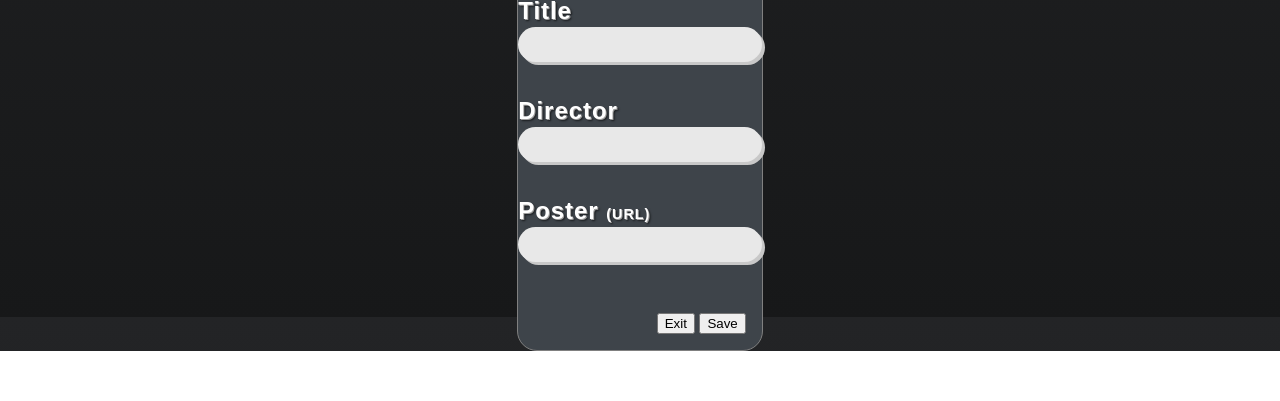
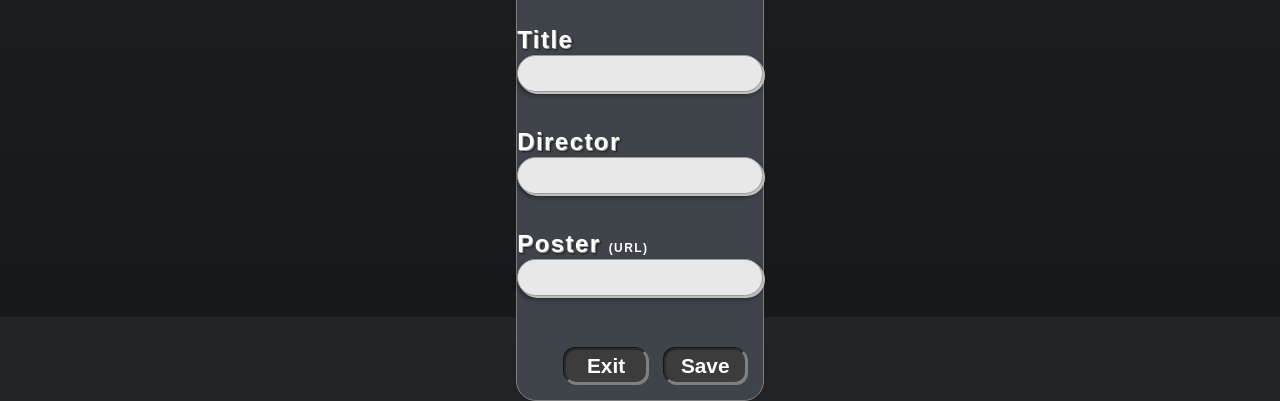
Before and after one commit to AsidyxTheHacker/film-library, a plain HTML site: page index.html in a window 1280 px wide. Shown: the part 483-884 px from the top of the page. Before the commit the page ends 834 px from the top, so only its background shows below. Drawn offline with Linux system fonts and the light colour scheme.

Commit message:
modal button styles

```diff
--- a/style.css
+++ b/style.css
@@ -61,7 +61,7 @@ body {
     font-size: 1em;
     border-radius: 8px;
     box-shadow: rgba(0, 0, 0, 0.742) 0 0 5px;
-    margin: .5em;
+    margin: .5em .5em 1.5em .5em;
     border: solid gray 1px;
     text-align: center;
 }
@@ -91,7 +91,11 @@ body {
     margin-left: 3.4em;
     opacity: 0;
     cursor: pointer;
-    transition: .2s;
+    transition: .1s;
+}
+
+.btn-group img:active {
+    transform: scale(.8);
 }
 
 .modal-container {
@@ -116,8 +120,7 @@ body {
 .modal-header h4 {
     color: rgb(231, 197, 1);
     text-shadow: rgb(142, 116, 0) 1px 1px 0, rgba(0, 0, 0, 0.583) 2px 2px 2px;
-    font-size: 1.8em;
-    text-decoration: underline;
+    font-size: 2em;
 }
 
 .form-query {
@@ -130,11 +133,12 @@ label {
     font-weight: bold;
     font-size: 1.5em;
     text-shadow: rgb(157, 157, 157) 1px 1px 0, rgba(0, 0, 0, 0.583) 2px 2px 2px;
-    letter-spacing: .04em;
+    letter-spacing: .06em;
 }
 
 .form-label span {
-    font-size: .6em;
+    font-size: .5em;
+    text-shadow: none;
 }
 
 input {
@@ -142,9 +146,9 @@ input {
     border-radius: 20px;
     background-color: rgb(232, 232, 232);
     padding: .4em .5em .4em .5em;
-    border: none;
+    border: solid 1px rgb(155, 155, 155);
     margin: .1em 0 2em 0;
-    box-shadow: rgb(200, 200, 200) 3px 3px 0;
+    box-shadow: rgb(190, 190, 190) 2px 2px 0, rgba(0, 0, 0, 0.476) 0 3px 5px;
 }
 
 input:focus {
@@ -152,8 +156,33 @@ input:focus {
 }
 
 .modal-footer {
+    display: flex;
     align-self: end;
     padding: 1em;
+    gap: 1em;
+}
+
+.modal-footer button {
+    color: white;
+    font-size: 1.3em;
+    border-radius: 12px;
+    padding: .2em 0 .2em 0;
+    border: gray 2px inset;
+    cursor: pointer;
+    width: 4em;
+    transition: .2s ease-in-out;
+    font-weight: 550;
+    background-color: rgb(60, 60, 60);
+    box-shadow: gray 1px 1px 0, rgb(21, 21, 21) -1px -1px 0;
+}
+
+.modal-footer button:nth-child(1):hover {
+    background-color: rgb(201, 43, 43);
+}
+
+.modal-footer button:hover {
+    background-color: rgb(212, 182, 6);
+    color: rgb(22, 23, 25);
 }
 
 .modal-faded-background {
```
